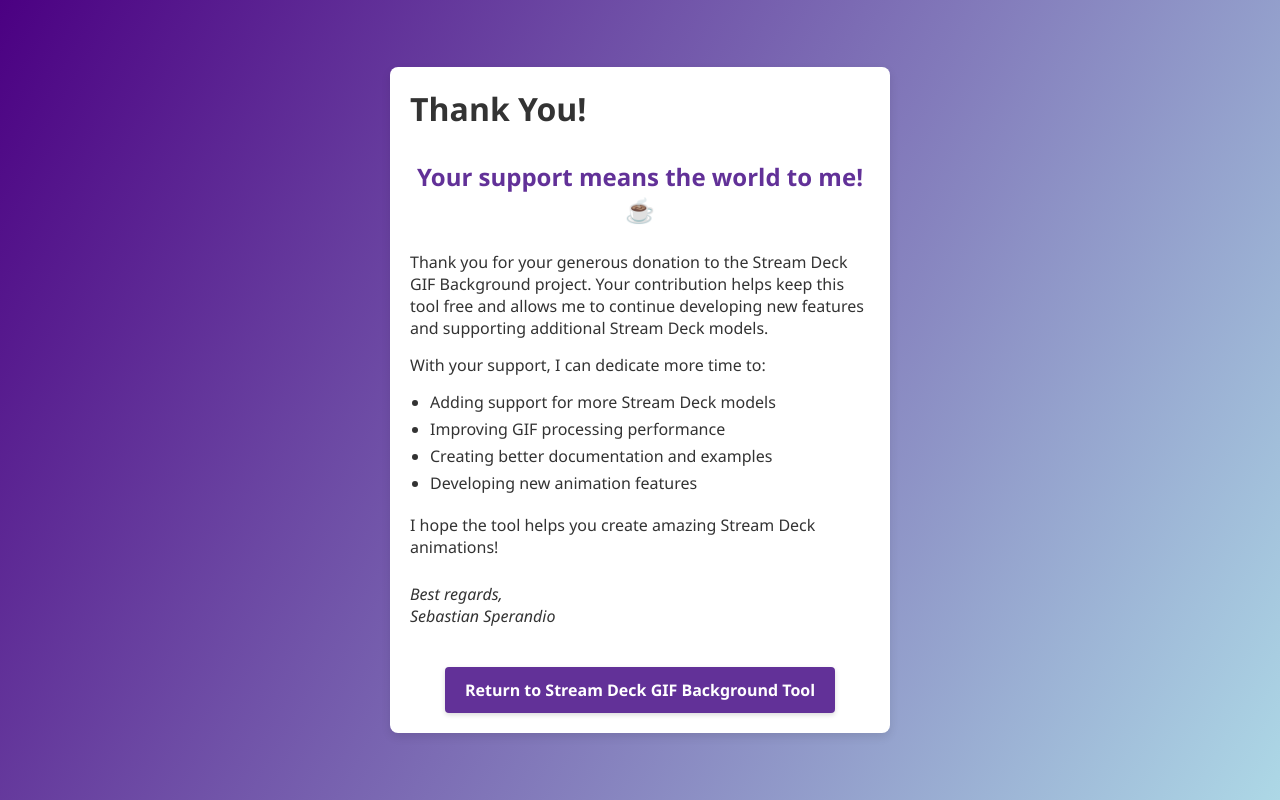
After one commit to sebastiansperandio/Stream-Deck-BG, a PHP site: page /thank-you.html in a window 1280 px wide. The commit adds this page. Run offline with PHP 8.4, Linux system fonts and the light colour scheme.

```diff
--- a/public/css/styles.css
+++ b/public/css/styles.css
@@ -219,3 +219,60 @@
 .bmc-btn {
     text-decoration: none;
 }
+
+/* Estilos para la página de agradecimiento */
+.thank-you-content {
+    width: 100%;
+    display: flex;
+    flex-direction: column;
+    gap: 15px;
+}
+
+.thank-you-message {
+    font-size: 1.5rem;
+    font-weight: bold;
+    color: var(--button-color);
+    text-align: center;
+    margin: 10px 0;
+}
+
+.benefit-list {
+    margin-left: 20px;
+    color: #333;
+}
+
+.benefit-list li {
+    margin-bottom: 5px;
+}
+
+.signature {
+    margin-top: 10px;
+    font-style: italic;
+}
+
+.return-link {
+    margin-top: 25px;
+    text-align: center;
+}
+
+.return-button {
+    display: inline-block;
+    background-color: var(--button-color);
+    color: white !important;
+    padding: 12px 20px;
+    border-radius: 4px;
+    font-weight: bold;
+    text-decoration: none !important;
+    transition: background-color 0.3s, transform 0.1s;
+    box-shadow: 0 2px 5px rgba(0, 0, 0, 0.15);
+}
+
+.return-button:hover {
+    background-color: var(--button-hover-color);
+    text-decoration: none !important;
+    transform: translateY(-2px);
+}
+
+.return-button:active {
+    transform: scale(0.98);
+}
--- /dev/null
+++ b/thank-you.html
@@ -0,0 +1,38 @@
+<!DOCTYPE html>
+<html lang="en">
+<head>
+    <meta charset="UTF-8">
+    <meta name="viewport" content="width=device-width, initial-scale=1.0">
+    <title>Thank You for Your Support!</title>
+    <link rel="stylesheet" href="/public/css/styles.css">
+</head>
+<body>
+    <div class="form-container">
+        <h1>Thank You!</h1>
+        <div class="thank-you-content">
+            <p class="thank-you-message">Your support means the world to me! ☕</p>
+
+            <p>Thank you for your generous donation to the Stream Deck GIF Background project. Your contribution helps keep this tool free and allows me to continue developing new features and supporting additional Stream Deck models.</p>
+
+            <p>With your support, I can dedicate more time to:</p>
+            <ul class="benefit-list">
+                <li>Adding support for more Stream Deck models</li>
+                <li>Improving GIF processing performance</li>
+                <li>Creating better documentation and examples</li>
+                <li>Developing new animation features</li>
+            </ul>
+
+            <p>I hope the tool helps you create amazing Stream Deck animations!</p>
+
+            <div class="signature">
+                <p>Best regards,</p>
+                <p>Sebastian Sperandio</p>
+            </div>
+
+            <div class="return-link">
+                <a href="/" class="return-button">Return to Stream Deck GIF Background Tool</a>
+            </div>
+        </div>
+    </div>
+</body>
+</html>
```
Also changed, not shown: src/Controller/UploadController.php (+10 -2 lines).
